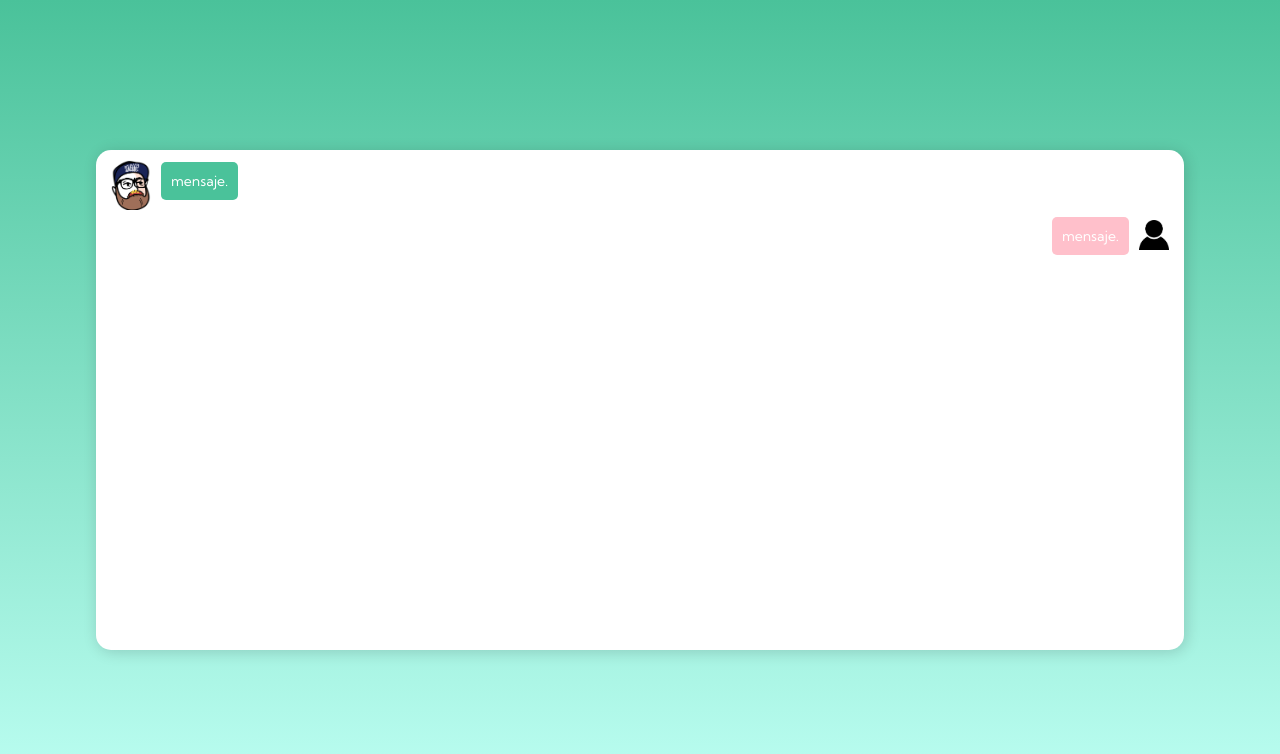
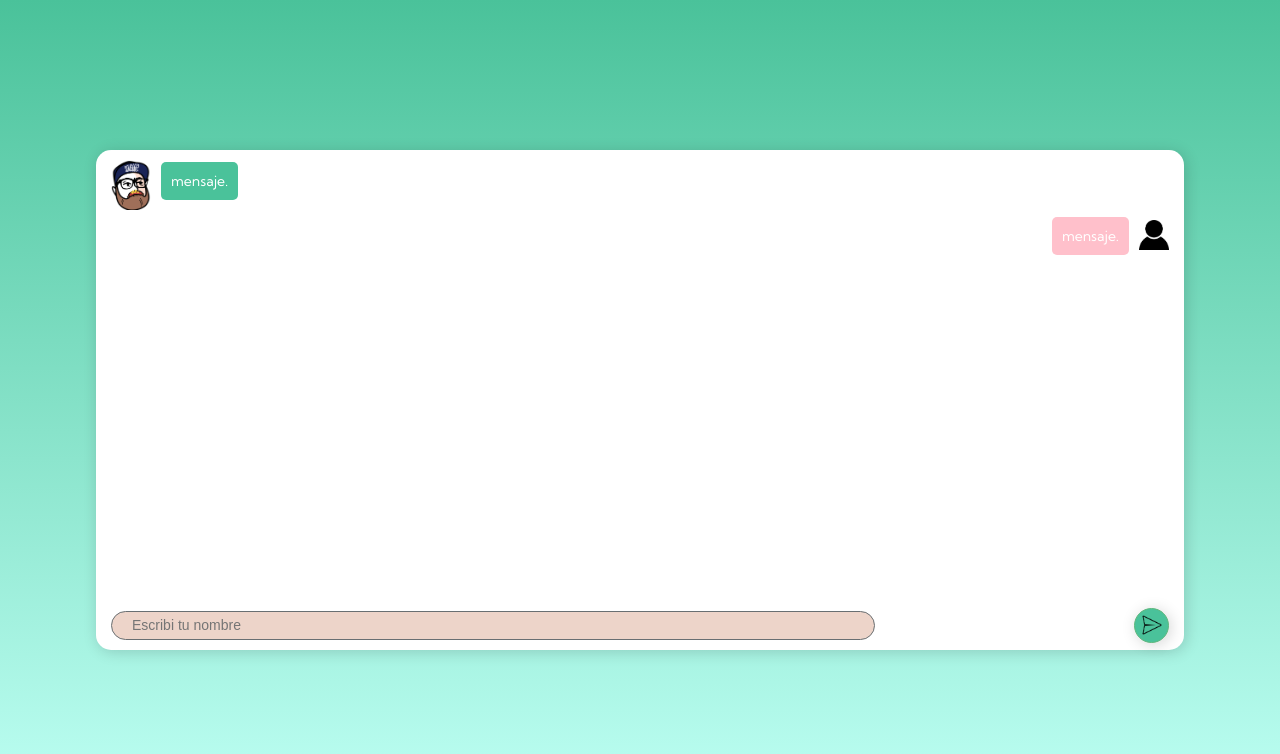
Before and after one commit to rocionoraliarias/Esteban-My-bot, a React (Create React App) app: page /chat in a window 1280 px wide. Shown: the top 754 px of the page. Built offline with nearby package versions, Linux system fonts and the light colour scheme.

Commit message:
input changes

```diff
--- a/src/pages/Chat/Chat.js
+++ b/src/pages/Chat/Chat.js
@@ -1,6 +1,7 @@
 import React from 'react'
 import EstebanItem from './EstebanItem/EstebanItem'
 import UserItem from './UserItem/Useritem'
+import Input from './InputChat/InputChat'
 import './chat.css'
 
 const Chat = () => {
@@ -12,6 +13,9 @@ const Chat = () => {
                         <EstebanItem />
                         <UserItem />
                     </div>
+                    <div className="chatbot-chat-container-input">
+                    <Input />
+                    </div>
                 </div>
             </div>
         </div>
--- /dev/null
+++ b/src/pages/Chat/InputChat/InputChat.css
@@ -0,0 +1,38 @@
+.chatbot-chat-input-container{
+    width: 100%;
+    height: 10%;
+    display: flex;
+    justify-content: space-between;
+    align-items: center;
+}
+
+.chatbot-chat-input-container input{
+    width: 68%;
+    margin-left: 15px;
+    border: 1px solid hsl(200, 4%, 43%);
+    background-color: #EDD4C9;
+    height: 25px;
+    padding-left: 20px;
+    border-radius: 25px;
+    outline: none;
+    font-size: 14px;
+}
+
+.chatbot-chat-input-container input ::placeholder{
+font-size: 14px;
+}
+
+
+.chatbot-chat-input-container button{
+    width: 35px;
+    height: 35px;
+    margin-right: 15px;
+    border-radius: 50%;
+    border: 1px solid #5fb87d;
+    background-color: #4AC29A;
+    background-image: url('../../../assets/imagenes/sendicon.png');
+    background-size: 28px;
+    background-position: center;
+    background-repeat: no-repeat;
+    box-shadow: 2px 2px 15px 0 rgba(0, 0, 0, 0.16);
+}
--- /dev/null
+++ b/src/pages/Chat/InputChat/InputChat.jsx
@@ -0,0 +1,19 @@
+import React from 'react';
+import './InputChat.css'
+
+const Input = () => {
+    return (
+        <form className="chatbot-chat-input-container">
+            <input
+            placeholder='Escribi tu nombre'
+            type='text'
+            value=''
+            />
+            <button
+            type= 'submit'
+            />
+        </form>
+     );
+}
+
+export default Input;
--- a/src/pages/Chat/chat.css
+++ b/src/pages/Chat/chat.css
@@ -20,6 +20,18 @@
     border-radius: 15px;
     display: flex;
     flex-direction: column;
-
     box-shadow: 2px 2px 15px 0 rgba(0, 0, 0 , 0.16);
 }
+
+.chatbot-chat-container-body{
+    width: 100%;
+    height: 90%;
+}
+
+.chatbot-chat-container-input{
+    width: 100%;
+    height: 10%;
+    display: flex;
+    justify-content: center;
+    align-items: center;
+}
```
Also changed, not shown: src/assets/imagenes/sendicon.png (added).
